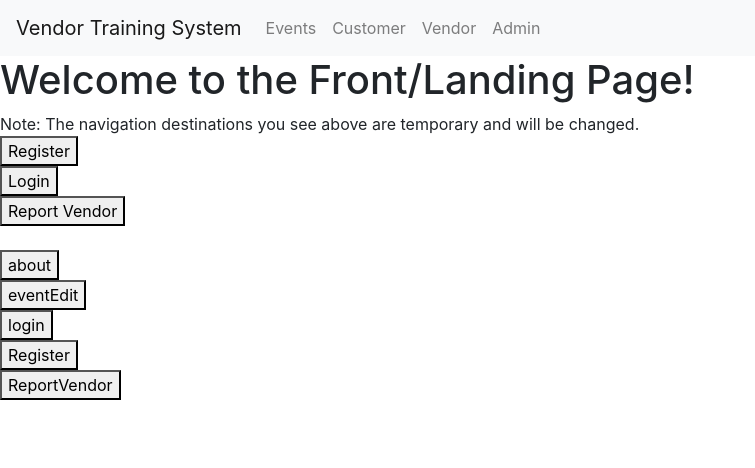
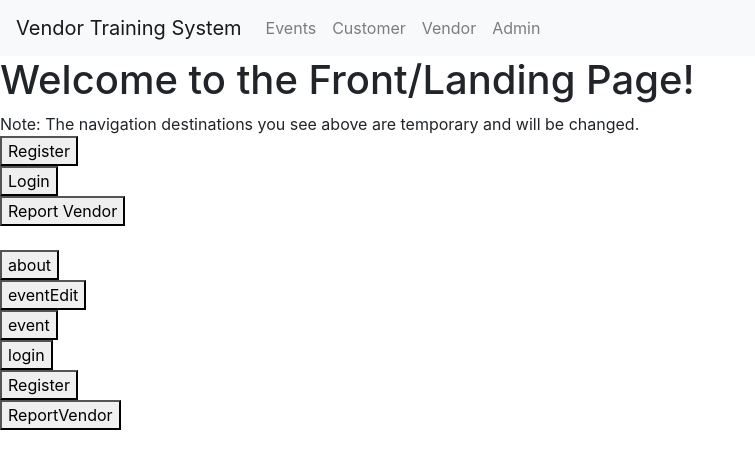
Before and after one commit to dave325/vendorTrainingSystem, an Angular app in the folder vendorTrainingSystem/: page /front-page in a window 1280 px wide. Shown: the top 468 px of the page, without its empty margins (0-755 px from the left). Built offline with nearby package versions, Linux system fonts and the light colour scheme.

Commit message:
testing modals, event and edit event still need html

```diff
--- a/vendorTrainingSystem/src/app/components/front-page/front-page.component.html
+++ b/vendorTrainingSystem/src/app/components/front-page/front-page.component.html
@@ -8,6 +8,7 @@
   <br>
   <div><button (click)="openAboutModal()">about</button></div>
   <div><button (click)="openEventEditModal()">eventEdit</button></div>
+  <div><button (click)="openEventModal()">event</button></div>
   <div><button (click)="openLoginModal()">login</button></div>
   <div><button (click)="openRegisterModal()">Register</button></div>
   <div><button (click)="openReportVendorModal()">ReportVendor</button></div>
```
